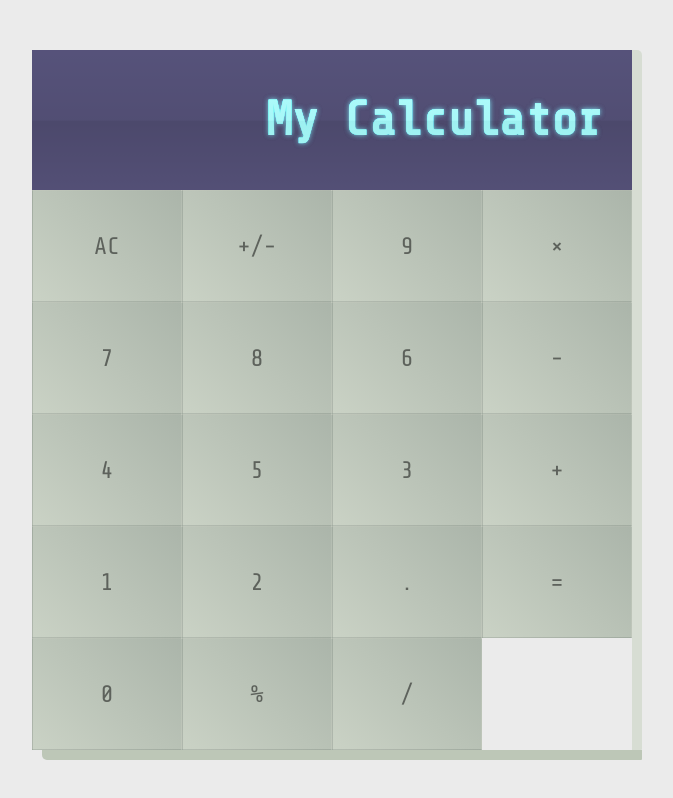
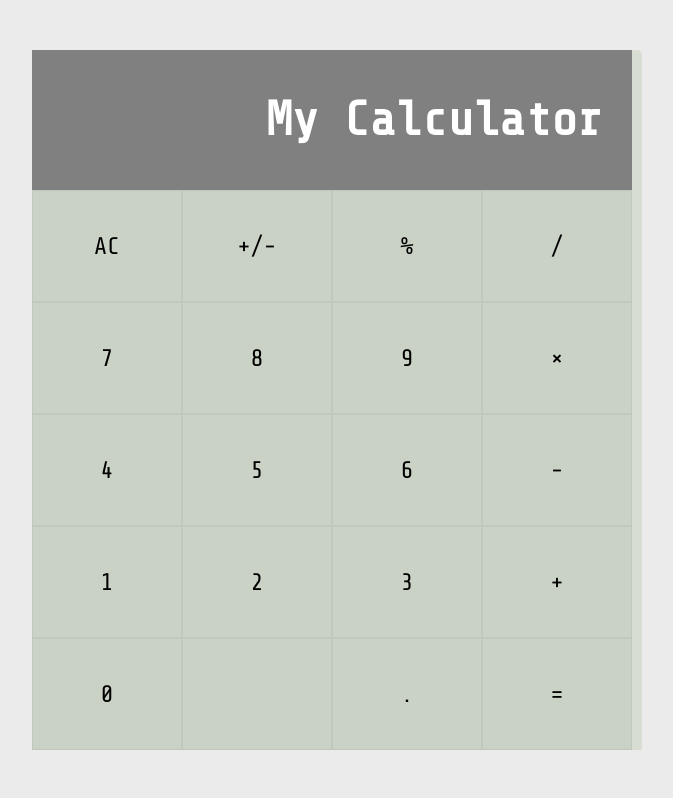
Before and after one commit to emmanuelkamala/mycalculator, a React (Create React App) app: page / in a window 1280 px wide. Shown: the whole page, without its empty margins (308-981 px from the left). Built offline with nearby package versions, Linux system fonts and the light colour scheme.

Commit message:
Add styles to different app components

```diff
--- a/src/Components/App.css
+++ b/src/Components/App.css
@@ -35,7 +35,6 @@ body {
 .app::before {
   position: absolute;
   content: '';
-  background: #bdc7b7;
   width: 100%;
   height: 10px;
   top: 100%;
@@ -59,9 +58,8 @@ body {
 }
 
 .Display {
-  background: #2B293D;
-  color: #59C3C3;
-  text-shadow: 0 0 5px rgba(89, 195, 195, 0.5);
+  background-color: gray;
+  color: #fff;
   display: flex;
   justify-content: flex-end;
   align-items: center;
@@ -74,17 +72,6 @@ body {
 }
 
 .Display::after {
-  /* Permalink - use to edit and share this gradient: http://colorzilla.com/gradient-editor/#ffffff+0,f1f1f1+50,e1e1e1+51,f6f6f6+100;White+Gloss+%231 */
-  background: white;
-  /* Old browsers */
-  background: -moz-linear-gradient(top, white 0%, #f1f1f1 50%, #e1e1e1 51%, #f6f6f6 100%);
-  /* FF3.6-15 */
-  background: -webkit-linear-gradient(top, white 0%, #f1f1f1 50%, #e1e1e1 51%, #f6f6f6 100%);
-  /* Chrome10-25,Safari5.1-6 */
-  background: linear-gradient(to bottom, white 0%, #f1f1f1 50%, #e1e1e1 51%, #f6f6f6 100%);
-  /* W3C, IE10+, FF16+, Chrome26+, Opera12+, Safari7+ */
-  filter: progid:DXImageTransform.Microsoft.gradient( startColorstr='#ffffff', endColorstr='#f6f6f6', GradientType=0);
-  /* IE6-9 */
   content: '';
   position: absolute;
   top: 0;
@@ -106,15 +93,6 @@ body {
 
 .button {
   background: #cad2c5;
-  /* Old browsers */
-  background: -moz-linear-gradient(45deg, #cad2c5 0%, #abb5aa 100%);
-  /* FF3.6-15 */
-  background: -webkit-linear-gradient(45deg, #cad2c5 0%, #abb5aa 100%);
-  /* Chrome10-25,Safari5.1-6 */
-  background: linear-gradient(45deg, #cad2c5 0%, #abb5aa 100%);
-  /* W3C, IE10+, FF16+, Chrome26+, Opera12+, Safari7+ */
-  filter: progid:DXImageTransform.Microsoft.gradient( startColorstr='#cad2c5', endColorstr='#abb5aa', GradientType=1);
-  /* IE6-9 fallback on horizontal gradient */
   display: flex;
   box-sizing: border-box;
   border: 1px solid rgba(0, 0, 0, 0.05);
@@ -122,28 +100,18 @@ body {
   justify-content: center;
   width: 25%;
   font-size: 24px;
-  color: rgba(0, 0, 0, 0.5);
+  color: #000;
   height: 20%;
   min-width: 25%;
 }
 
-.Button[data-size="2"] {
-  height: 40%;
-}
+.Button[data-size="2"] { height: 40%; }
 
-.button[value="0"] {
-  min-width: 50%;
-}
-
-.Button[data-value="null"] {
-  pointer-events: none;
-}
+.Button[data-value="null"] { pointer-events: none; }
 
 .Button:hover {
   background: #d7ddd3;
   cursor: pointer;
 }
 
-.Button:active {
-  background: #bdc7b7;
-}
+.Button:active { background: #bdc7b7; }
--- a/src/Components/App.js
+++ b/src/Components/App.js
@@ -21,6 +21,7 @@ class App extends Component {
           <Button label="8" value="8" />
           <Button label="5" value="5" />
           <Button label="2" value="2" />
+          <Button label="" value="" />
 
           <Button label="%" value="*" />
           <Button label="9" value="9" />
```
Also changed, not shown: public/manifest.json.
